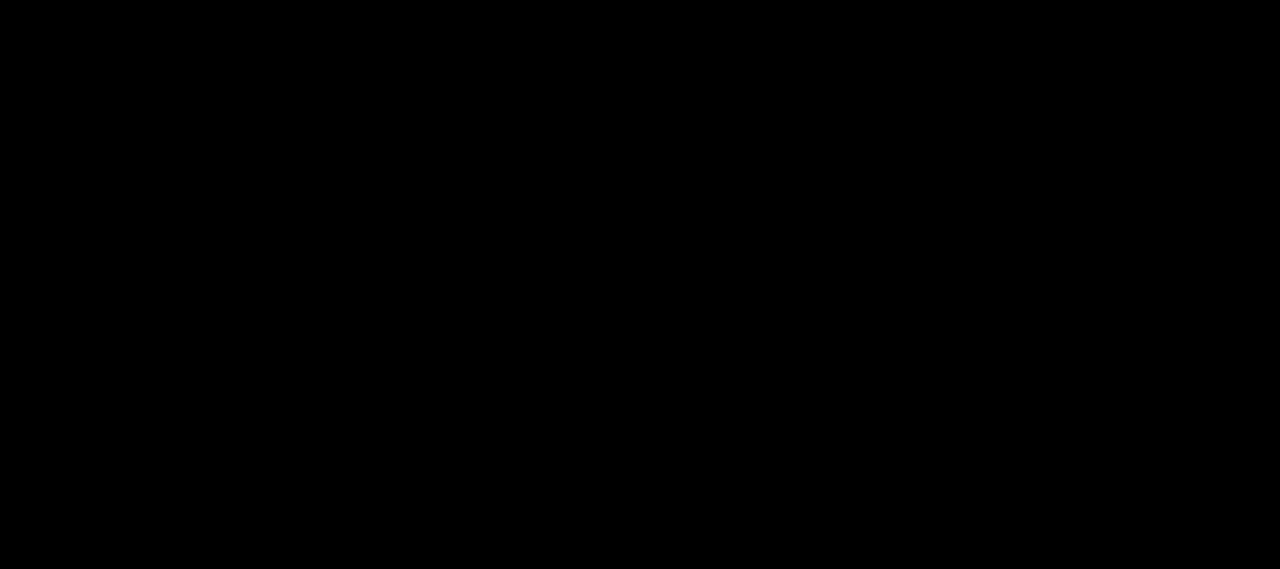
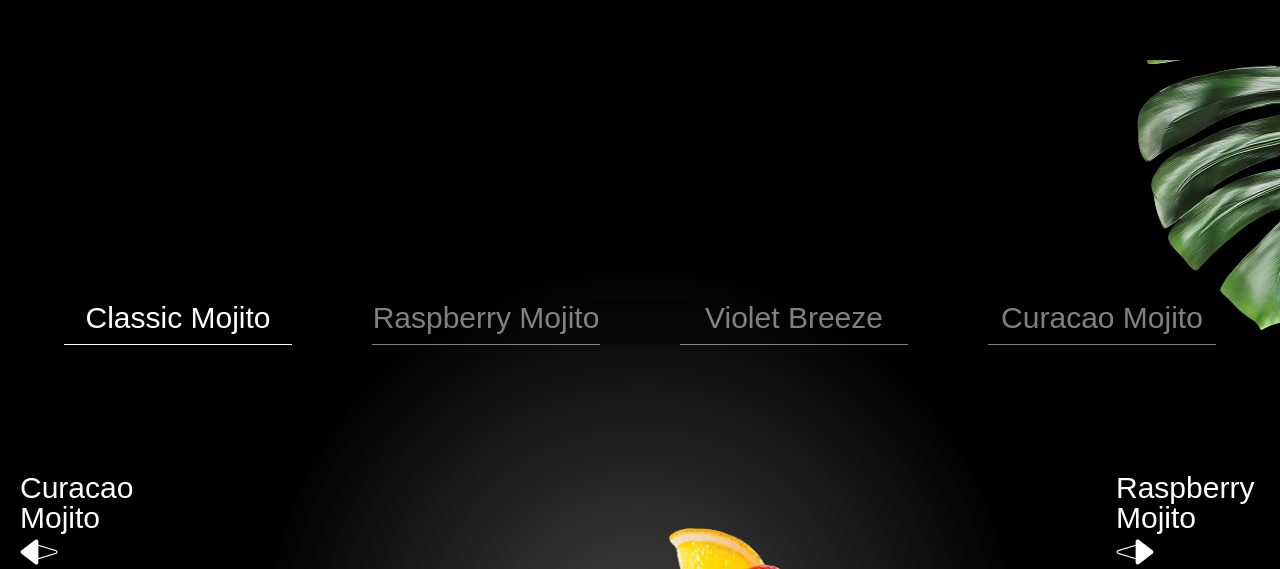
Before and after one commit to hariabhijitoff-tech/Mojito_website_gsap, a React (Vite) app: page / in a window 1280 px wide. Shown: the part 5396-5965 px from the top of the page. Before the commit the page ends 4072 px from the top, so only its background shows below. Built offline with nearby package versions, Linux system fonts and the light colour scheme; a web font is replaced by a local one.

Commit message:
Implemented the full website

```diff
--- a/constatnts/index.js
+++ b/constatnts/index.js
@@ -119,17 +119,17 @@ const openingHours = [
 const socials = [
  {
 	name: "Instagram",
-	icon: "/images/insta.png",
+	icon: "/public/images/insta.png",
 	url: "#",
  },
  {
 	name: "X (Twitter)",
-	icon: "/images/x.png",
+	icon: "/public/images/x.png",
 	url: "#",
  },
  {
 	name: "Facebook",
-	icon: "/images/fb.png",
+	icon: "/public/images/fb.png",
 	url: "#",
  },
 ];
@@ -138,7 +138,7 @@ const sliderLists = [
  {
 	id: 1,
 	name: "Classic Mojito",
-	image: "/images/drink1.png",
+	image: "/public/images/drink1.png",
 	title: "Simple Ingredients, Bold Flavor",
 	description:
 	 "Made with tequila, lime juice, and orange liqueur, the Margarita is easy to make and full of character. Add a salted rim for the perfect drink on summer nights.",
@@ -146,7 +146,7 @@ const sliderLists = [
  {
 	id: 2,
 	name: "Raspberry Mojito",
-	image: "/images/drink2.png",
+	image: "/public/images/drink2.png",
 	title: "A Zesty Classic That Never Fails",
 	description:
 	 "The Margarita is a classic that balances tangy lime, smooth tequila, and a touch of sweetness. Shaken, frozen, or on the rocks—it’s always crisp & refreshing.",
@@ -154,7 +154,7 @@ const sliderLists = [
  {
 	id: 3,
 	name: "Violet Breeze",
-	image: "/images/drink3.png",
+	image: "/public/images/drink3.png",
 	title: "Simple Ingredients, Bold Flavor",
 	description:
 	 "Made with tequila, lime juice, and orange liqueur, the Margarita is easy to make and full of character. Add a salted rim for the perfect drink on summer nights.",
@@ -162,7 +162,7 @@ const sliderLists = [
  {
 	id: 4,
 	name: "Curacao Mojito",
-	image: "/images/drink4.png",
+	image: "/public/images/drink4.png",
 	title: "Crafted With Care, Poured With Love",
 	description:
 	 "Each cocktail is made with fresh ingredients and a passion for perfecting every pour, whether you're celebrating or simply relaxing.",
--- a/src/App.jsx
+++ b/src/App.jsx
@@ -5,6 +5,8 @@ import Hero from './components/Hero'
 import Cocktails from './components/Cocktails'
 import About from './components/About'
 import Art from './components/Art'
+import Menu from './components/Menu'
+import Contact from './components/Contact'
 
 gsap.registerPlugin(ScrollTrigger, SplitText);
 
@@ -17,6 +19,8 @@ const App = () => {
         <Cocktails/>
         <About/>
         <Art/>
+        <Menu/>
+        <Contact/>
     </main>
   )
 }
--- /dev/null
+++ b/src/components/Contact.jsx
@@ -0,0 +1,65 @@
+import { useGSAP } from "@gsap/react"
+import gsap from 'gsap'
+import { SplitText } from 'gsap/all'
+import { openingHours, socials } from "../../constatnts"
+
+const Contact = () => {
+
+    useGSAP(() => {
+        const titleSplit = SplitText.create('#contact h2', {type: 'words'})
+
+        const timeline = gsap.timeline({
+            scrollTrigger: {
+                trigger: '#contact',
+                start: 'top center',
+            },
+            ease: 'power1.inOut'
+        })
+
+        timeline.from(titleSplit.words, {yPercent: 100, opacity: 0, stagger: 0.2})
+        .from('#contact h3, #contact p', {yPercent: 100, opacity: 0, stagger: 0.2})
+        .to('#f-right-leaf', {y: '50', duration:1, ease: 'power1.inOut'}, '<')
+        .to('#f-left-leaf', {y: '-50', duration:1, ease: 'power1.inOut'}, '<')
+    })
+    return (
+        <footer id='contact'>
+            <img src="public/images/footer-right-leaf.png" alt="leaf-right" id='f-right-leaf' />
+            <img src="public/images/footer-left-leaf.png" alt="leaf-left" id='f-left-leaf' />
+
+            <div className='content'>
+                <h2>Where to Find us</h2>
+                <div>
+                    <h3>Visit Our Bar</h3>
+                    <p>455, raq blvd, #404, Los Angeles, CA 90210</p>
+                </div>
+
+                <div>
+                    <h3>Contact Us</h3>
+                    <p>(555) 987-6543</p>
+                    <p>hello@jsmcocktails</p>
+                </div>
+                <div>
+                    <h3>Open Everyday</h3>
+                    {openingHours.map((time) => (
+                        <p key={time.day}>{time.day} : {time.time}</p>
+                    ))}
+                </div>
+
+                    <div>
+                        <h3>Socials</h3>
+                        <div className="flex-center gap-5">
+                            {socials.map((social) => (
+                                <a key={social.name} href={social.url} target="_blank" rel="noopener noreferrer" aria-label={social.name}>
+
+                                    <img src={social.icon} alt="" />
+                                </a>
+                            ))}
+                        </div>
+                    </div>
+
+            </div>
+        </footer>
+    )
+}
+
+export default Contact
--- /dev/null
+++ b/src/components/Menu.jsx
@@ -0,0 +1,83 @@
+import React, { useState, useRef } from 'react'
+import { sliderLists } from '../../constatnts'
+import gsap from 'gsap'
+import { useGSAP } from '@gsap/react'
+
+const Menu = () => {
+    const contentRef = useRef();
+    const [currentIndex, setcurrentIndex] = useState(0)
+
+    useGSAP(() =>{
+        gsap.fromTo('#title', {opacity:0}, {opacity:1, duration: 1})
+        gsap.fromTo('.cocktail img', {opacity: 0, xPercent:-100}, {xPercent: 0, opacity:1, duration:1, ease: 'power1.inOut'})
+        gsap.fromTo('.details h2', {yPercent:100, opacity:0}, {yPercent:0, opacity:1, ease: 'power1.inOut'})
+        gsap.fromTo('.details p', {yPercent:100, opacity:0}, {yPercent:0, opacity:1, ease: 'power1.inOut'})
+    }, [currentIndex])
+
+    const totalCocktails = sliderLists.length;
+
+    const goToSlide = (index) => {
+        const newIndex = (index + totalCocktails) % totalCocktails;
+        setcurrentIndex(newIndex);
+    }
+
+    const getCocktailAt = (index) => {
+        return sliderLists[(currentIndex + index + totalCocktails) % totalCocktails];
+    }
+
+    const currentCocktail = getCocktailAt(0);
+    const prevCocktail = getCocktailAt(-1);
+    const nextCocktail = getCocktailAt(1);
+
+    return (
+        <section id='menu' aria-labelledby="menu-heading">
+            <img src="/public/images/slider-left-leaf.png" alt="left-leaf" id='m-left-leaf' />
+            <img src="/public/images/slider-right-leaf.png" alt="right-leaf" id='m-right-leaf' />
+
+            <h2 id='menu-heading' className='sr-only'>
+                Cocktail Menu
+            </h2>
+            <nav className='cocktail-tabs' aria-label='Cocktail Navigation'>
+                {sliderLists.map((cocktail, index) => {
+                    const isActive = index === currentIndex;
+
+                    return (
+                        <button key={cocktail.id} className={`${isActive ? 'text-white border-white' : 'text-white/50 border-white/50'}`} onClick={() => goToSlide(index)}>
+                            {cocktail.name}</button>
+                    )
+                })}
+            </nav>
+
+            <div className="content">
+                <div className="arrows">
+                    <button className="text-left" onClick={()=> goToSlide(currentIndex-1)}>
+                        <span>{prevCocktail.name}</span>
+                        <img src="/public/images/right-arrow.png" alt="right-arrow" aria-hidden="true"/>
+                    </button>
+                    <button className="text-left" onClick={()=> goToSlide(currentIndex+1)}>
+                        <span>{nextCocktail.name}</span>
+                        <img src="/public/images/left-arrow.png" alt="left-arrow" aria-hidden="true"/>
+                    </button>
+                </div>
+                <div className="cocktail">
+                    <img src={currentCocktail.image} alt="" className='object-contain' />
+                </div>
+
+                <div className="recipe">
+                    <div ref={contentRef} className='info'>
+                        <p>Recipe for:</p>
+                        <p id='title2'>{currentCocktail.name}</p>
+                    </div>
+
+                    <div className='details'>
+                        <h2>{currentCocktail.title}</h2>
+                        <p>{currentCocktail.description}</p>
+                    </div>
+                </div>
+
+            </div>
+        </section>
+    )
+}
+
+export default Menu
```
